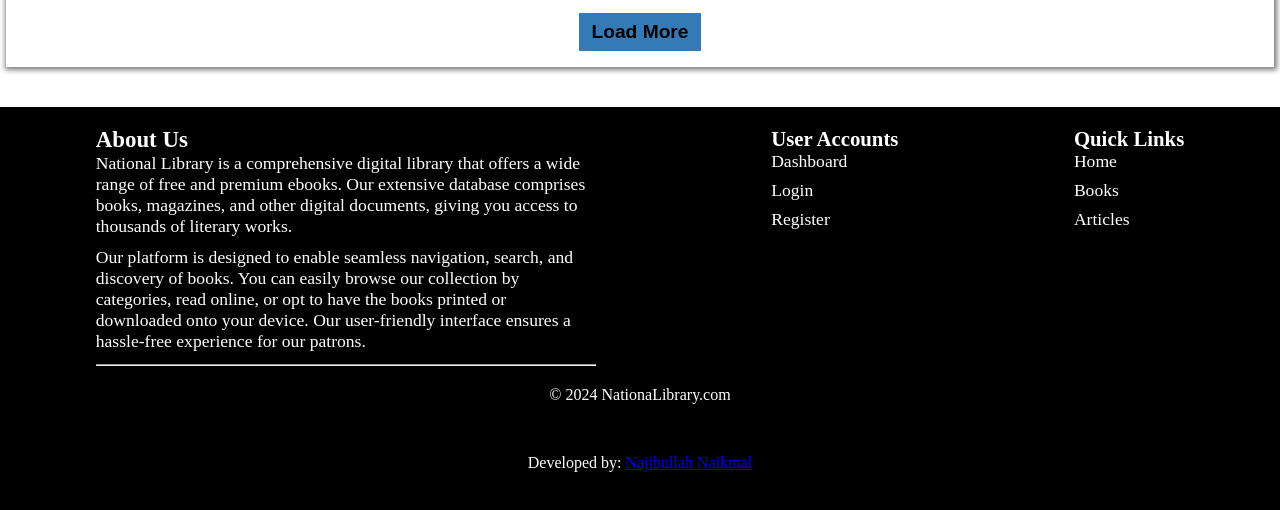
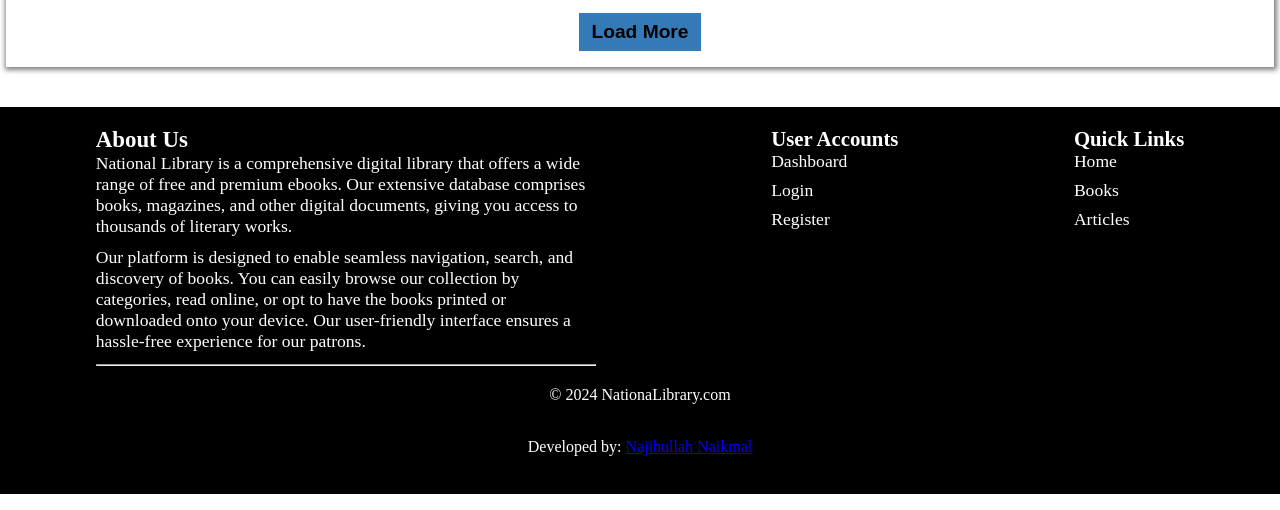
Before and after one commit to Naikmal/Naikmal.github.io, a plain HTML site: page index.html in a window 1280 px wide. Shown: the part 1592-2102 px from the top of the page. Drawn offline with nearby package versions, Linux system fonts and the light colour scheme.

Commit message:
Update index.html

```diff
--- a/index.html
+++ b/index.html
@@ -375,7 +375,7 @@
         </div>
     </div>
     <p>&copy; 2024 NationaLibrary.com</p>
-     <p>Developed by: <a href="https://twitter.com/Naikmal_web_sol">Najibullah Naikmal</a></p>
+     <p style="text-decoration: none; margin-top: -1rem;">Developed by: <a href="https://twitter.com/Naikmal_web_sol">Najibullah Naikmal</a></p>
 
 </footer>
 <!-- LINK TO SWIPER.COM JS STRAT -->
```
